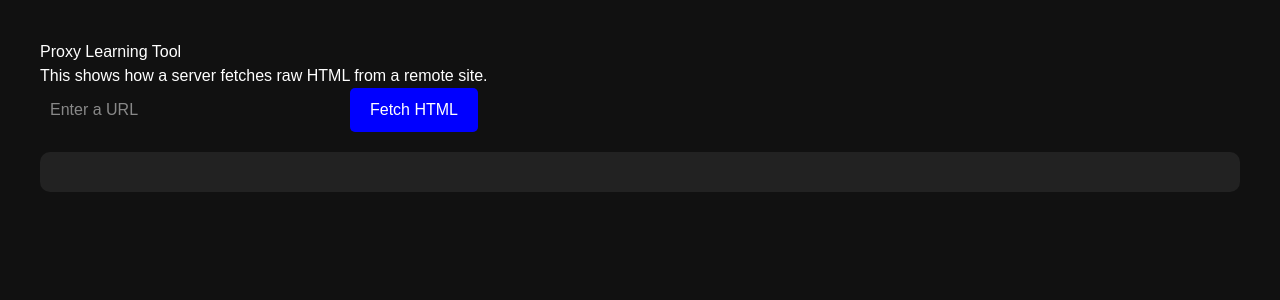
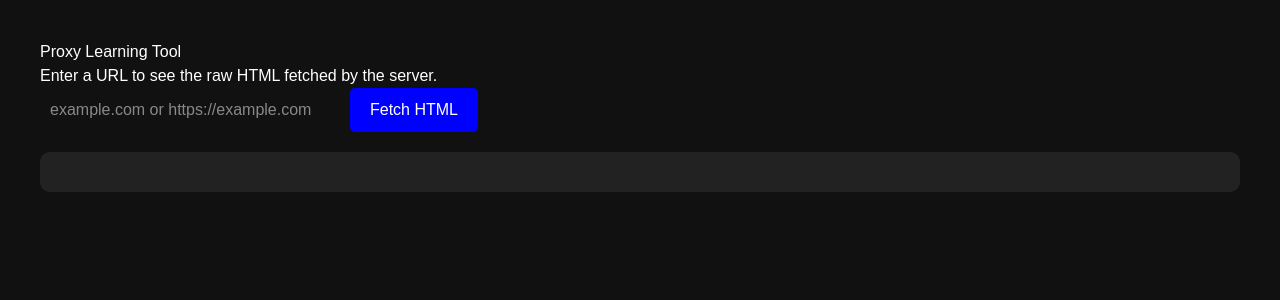
Before and after one commit to xan99m/cheeseprox, a Next.js app: page /proxy in a window 1280 px wide. Shown: the top 300 px of the page. Built offline with nearby package versions, Linux system fonts and the light colour scheme.

Commit message:
Update page.tsx

```diff
--- a/app/proxy/page.tsx
+++ b/app/proxy/page.tsx
@@ -14,18 +14,17 @@ export default function ProxyPage() {
       const text = await res.text();
       setResult(text);
     } catch (err) {
-      setResult("Error fetching data.");
+      setResult("Error fetching site: " + (err as Error).message);
     }
   };
 
   return (
     <div style={{ padding: "40px", background: "#111", color: "white", minHeight: "100vh" }}>
       <h1>Proxy Learning Tool</h1>
-      <p>This shows how a server fetches raw HTML from a remote site.</p>
-
+      <p>Enter a URL to see the raw HTML fetched by the server.</p>
       <input
         type="text"
-        placeholder="Enter a URL"
+        placeholder="example.com or https://example.com"
         value={url}
         onChange={(e) => setUrl(e.target.value)}
         style={{
@@ -35,7 +34,6 @@ export default function ProxyPage() {
           marginRight: "10px",
         }}
       />
-
       <button
         onClick={fetchProxy}
         style={{
@@ -49,15 +47,16 @@ export default function ProxyPage() {
       >
         Fetch HTML
       </button>
-
-      <pre style={{
-        background: "#222",
-        padding: "20px",
-        marginTop: "20px",
-        borderRadius: "10px",
-        whiteSpace: "pre-wrap",
-        overflowX: "auto"
-      }}>
+      <pre
+        style={{
+          background: "#222",
+          padding: "20px",
+          marginTop: "20px",
+          borderRadius: "10px",
+          whiteSpace: "pre-wrap",
+          overflowX: "auto",
+        }}
+      >
         {result}
       </pre>
     </div>
```
